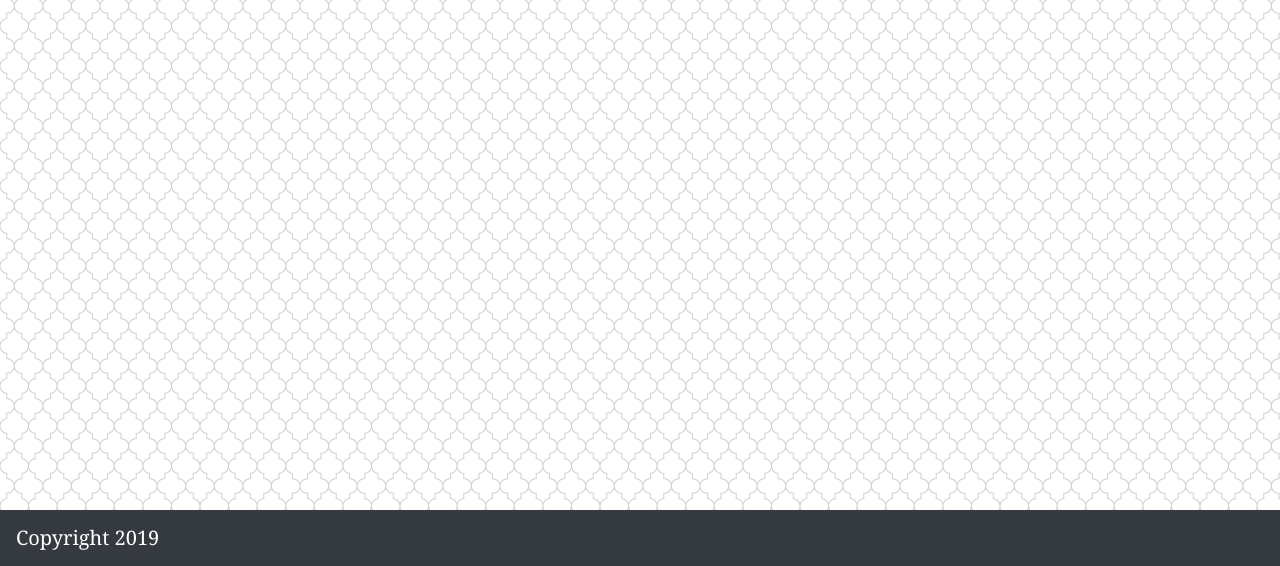
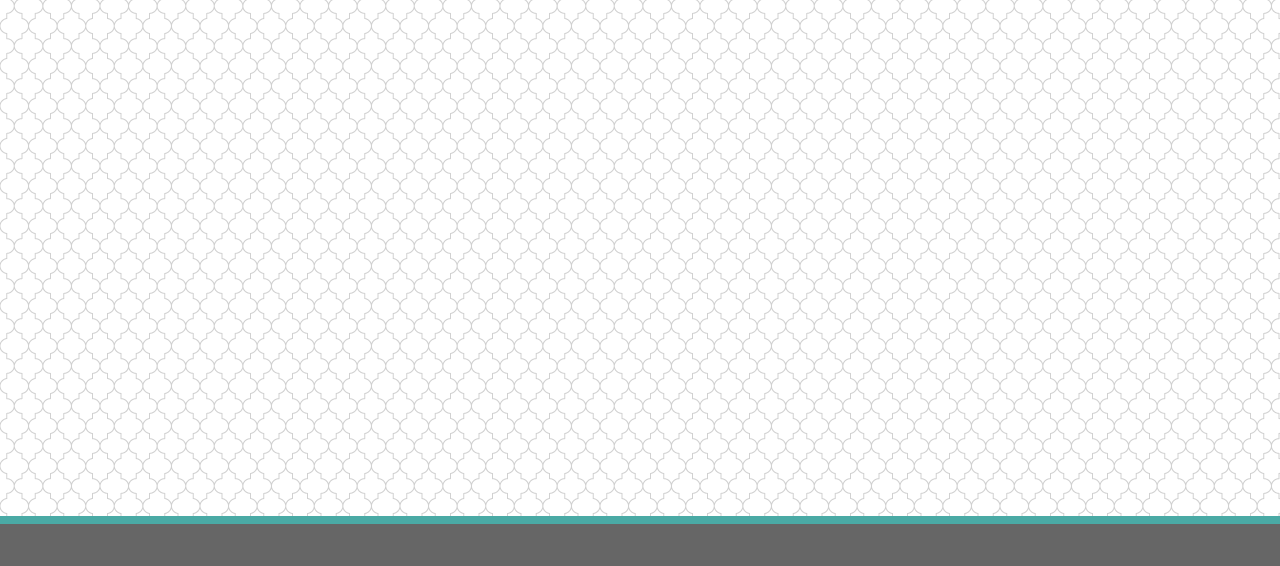
Before and after one commit to JMRosenberg12/Jacob-Rosenberg-s-Portfolio, a plain HTML site: page content.html in a window 1280 px wide. Shown: the part 234-800 px from the top of the page. Drawn offline with nearby package versions, Linux system fonts and the light colour scheme.

Commit message:
add changes

```diff
--- a/assets/css/style.css
+++ b/assets/css/style.css
@@ -16,7 +16,7 @@ font-size: 40px;
 
 
 
-  .footer,
+  footer,
   .push {
     height:50px;
     background-color: #666666;
--- a/content.html
+++ b/content.html
@@ -67,9 +67,9 @@ background="./assets/images/hotel-wallpaper.png">
               <div class="push"></div>
 
             </div>
-            <nav class="navbar fixed-bottom navbar-dark bg-dark">
-              <a class="navbar-brand" href="#">Copyright 2019</a>
-            </nav>
+
+
+
 
           </body>
 
```
